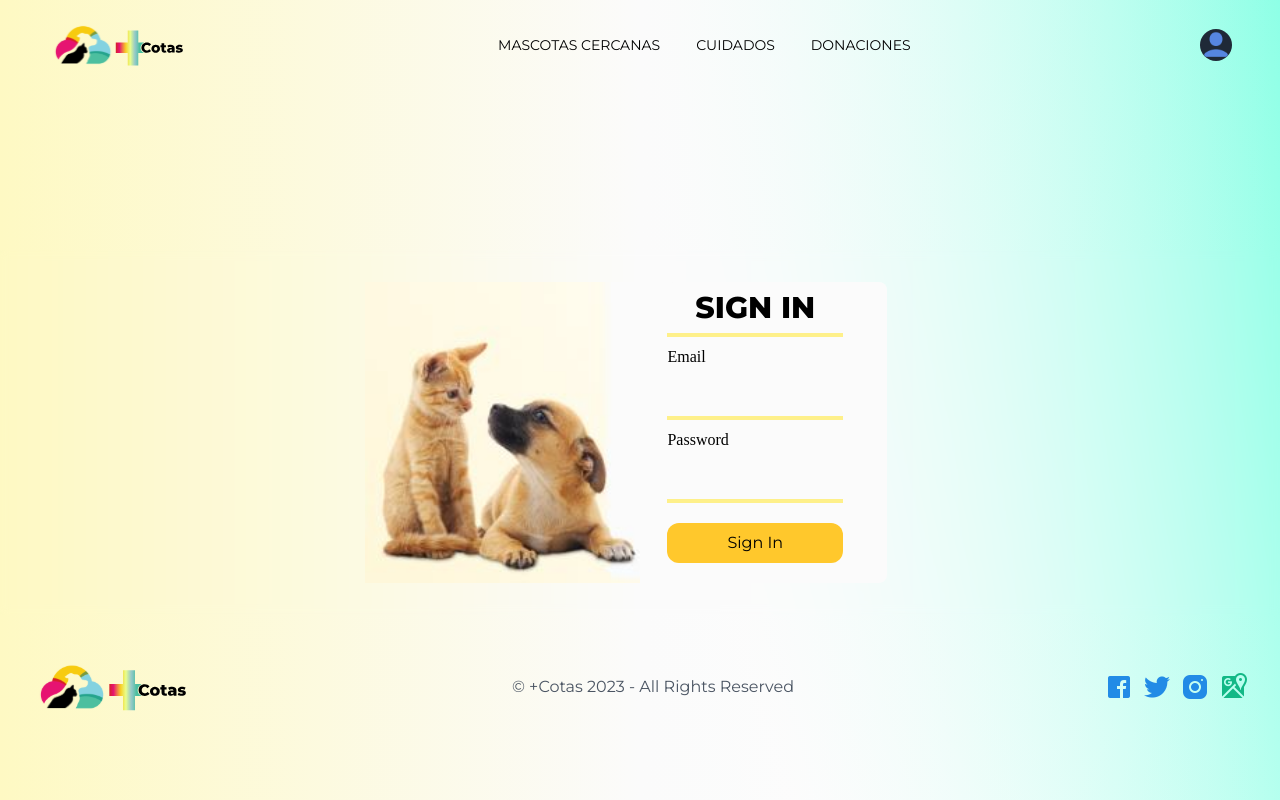
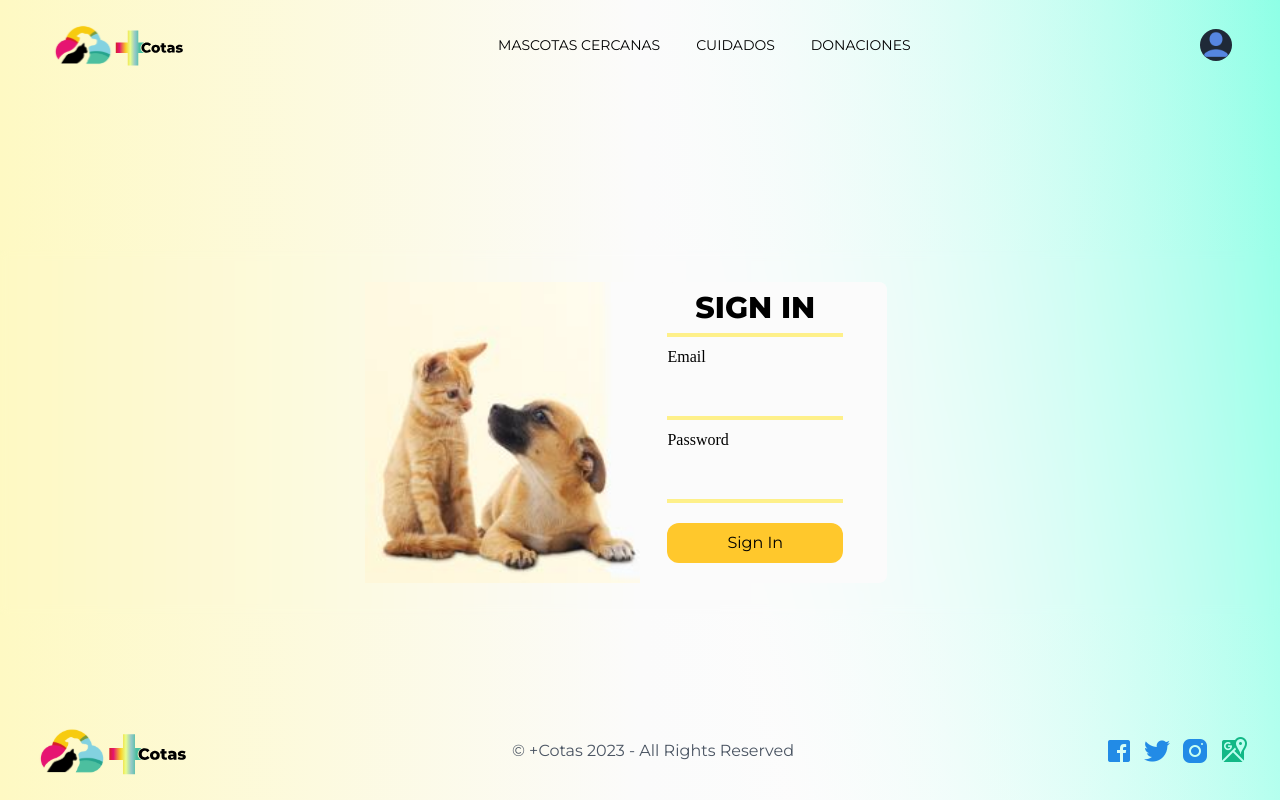
Before and after one commit to Veron-Juan/Devlights-final-project, a React (Vite) app in the folder frontend/: page /login in a window 1280 px wide. Built offline with nearby package versions, Linux system fonts and the light colour scheme.

Commit message:
feat:Se aplicó formato al código

```diff
--- a/frontend/src/components/Footer/Footer.jsx
+++ b/frontend/src/components/Footer/Footer.jsx
@@ -1,4 +1,4 @@
-import React from 'react'
+import React from "react";
 import Face from "../../assets/face.png";
 import Insta from "../../assets/instam.png";
 import Tutter from "../../assets/twitter.png";
@@ -7,7 +7,7 @@ import WhatsApp from "../../assets/map.png";
 import Mapa from "../../assets/whatsApp.png";
 const Footer = () => {
   return (
-  <footer className="mt-8">
+    <footer className="mt-[12vh]">
       <div className="max-w-7xl mx-auto my-auto px-4 sm:px-6 lg:px-8 flex flex-col md:flex-row justify-between items-center">
         <div className="text-gray-600 mb-5 md:mb-0">
           <img className="h-[80px]" src={Logo} />
@@ -19,13 +19,13 @@ const Footer = () => {
 
         <div className="flex justify-between items-center mb-3 md:mb-0">
           <img src={Face} />
-        <img className="pl-2" src={Tutter}  />
+          <img className="pl-2" src={Tutter} />
           <img className="pl-2" src={Insta} />
           <img className="pl-2" src={WhatsApp} />
         </div>
       </div>
     </footer>
-  )
-}
+  );
+};
 
-export default Footer
+export default Footer;
```
Lines whose indentation alone changed are shown as unchanged.
